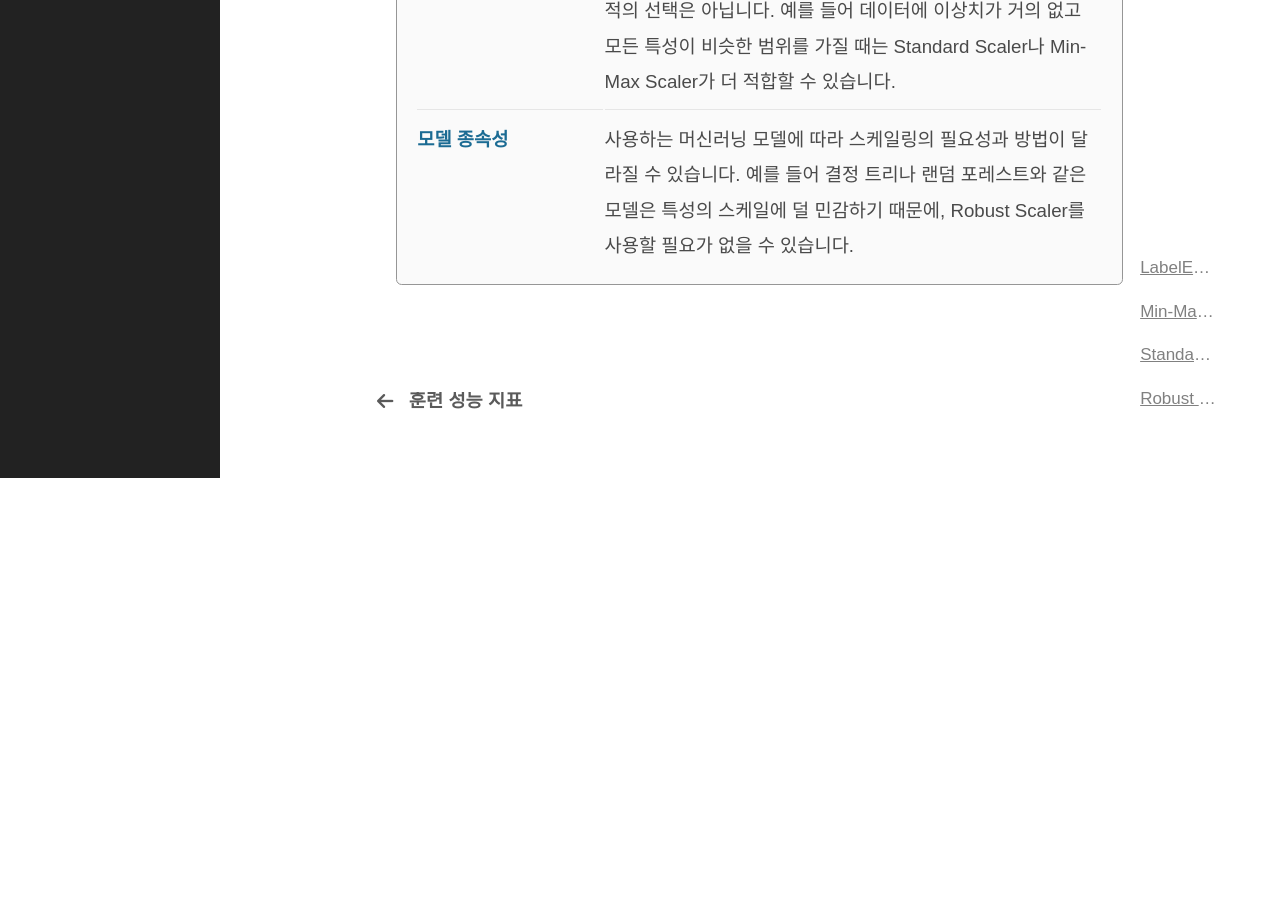
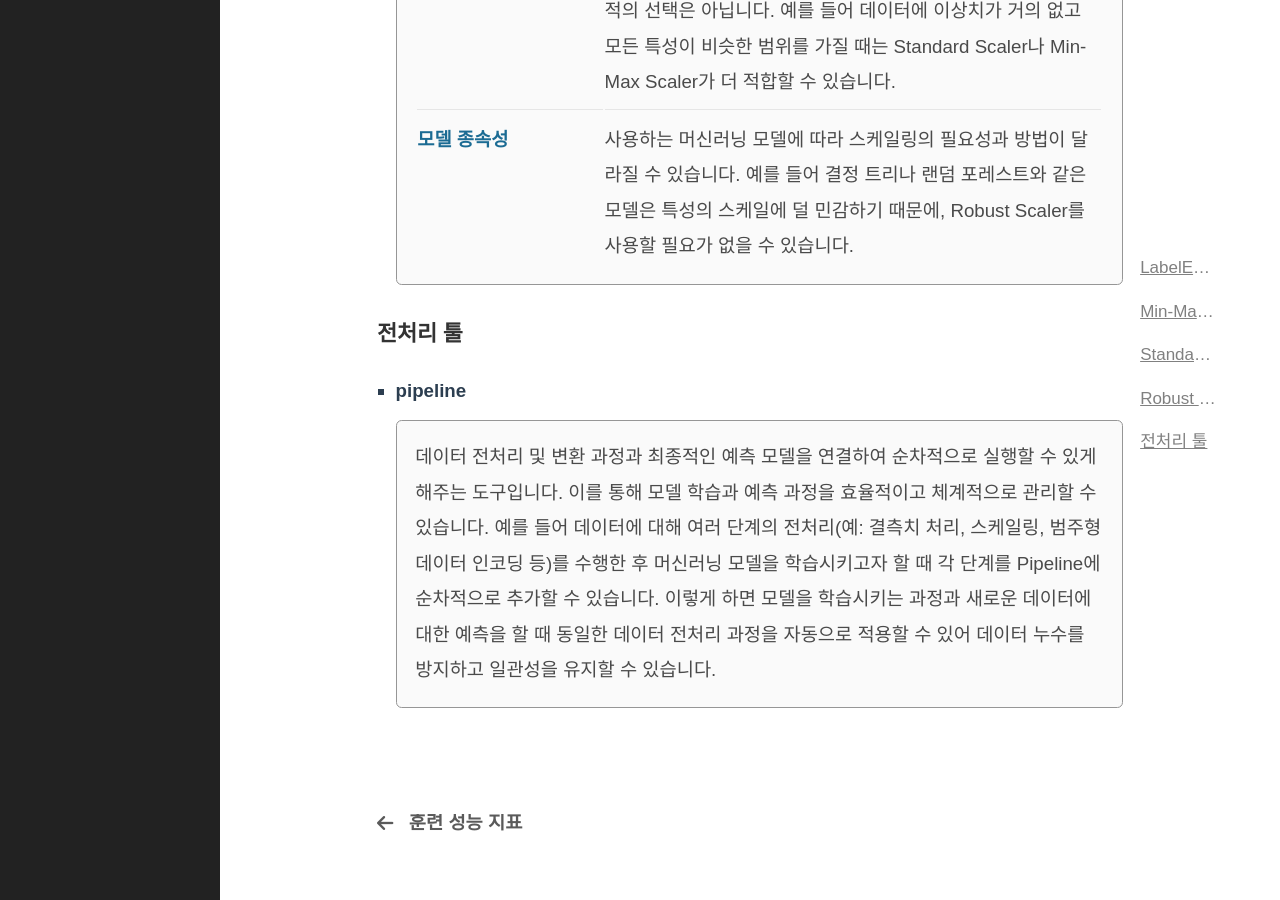
Before and after one commit to DuDuDat/DuDuDat.github.io, a Jekyll site: the page built from _ML/2024-03-17-전처리_기법.md, in a window 1280 px wide and 900 px high, scrolled down 6506 px. Built offline with Jekyll 4.4.1, drawn with Linux system fonts in a browser that asks for light colours; nearby versions of some CDN libraries; some web fonts are replaced; before the commit the page ends 6984 px from its top, so only the background shows below that.

Commit message:
전처리 내용 추가

```diff
--- a/_ML/2024-03-17-전처리_기법.md
+++ b/_ML/2024-03-17-전처리_기법.md
@@ -169,3 +169,7 @@ date: 2024-03-17 04:20:00 +0900
   <td>사용하는 머신러닝 모델에 따라 스케일링의 필요성과 방법이 달라질 수 있습니다. 예를 들어 결정 트리나 랜덤 포레스트와 같은 모델은 특성의 스케일에 덜 민감하기 때문에, Robust Scaler를 사용할 필요가 없을 수 있습니다.</td>
   </tr>
   </table>
+
+### 전처리 툴
+- pipeline
+  <p class="sub">데이터 전처리 및 변환 과정과 최종적인 예측 모델을 연결하여 순차적으로 실행할 수 있게 해주는 도구입니다. 이를 통해 모델 학습과 예측 과정을 효율적이고 체계적으로 관리할 수 있습니다. 예를 들어 데이터에 대해 여러 단계의 전처리(예: 결측치 처리, 스케일링, 범주형 데이터 인코딩 등)를 수행한 후 머신러닝 모델을 학습시키고자 할 때 각 단계를 Pipeline에 순차적으로 추가할 수 있습니다. 이렇게 하면 모델을 학습시키는 과정과 새로운 데이터에 대한 예측을 할 때 동일한 데이터 전처리 과정을 자동으로 적용할 수 있어 데이터 누수를 방지하고 일관성을 유지할 수 있습니다.</p>
```
